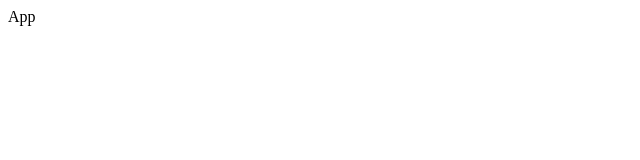
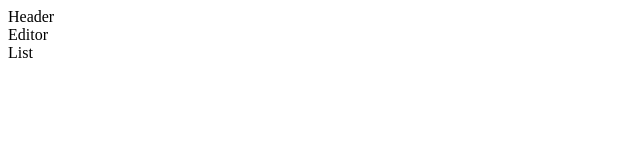
Before and after one commit to sssseungk/TodoList, a React (Vite) app: page / in a window 1280 px wide. Shown: the top 160 px of the page, without its empty margins (0-640 px from the left). Built offline with nearby package versions, Linux system fonts and the light colour scheme.

Commit message:
🔨 컴포넌트 생성

```diff
--- a/src/App.jsx
+++ b/src/App.jsx
@@ -1,8 +1,15 @@
 import './App.css'
+import Editor from './components/Editor';
+import Header from './components/Header'
+import List from './components/List';
 
 function App() {
   return (
-    <div>App</div>
+    <div className='App'>
+      <Header/>
+      <Editor/>
+      <List/>
+    </div>
   )
 }
 
--- /dev/null
+++ b/src/components/Editor.jsx
@@ -0,0 +1,7 @@
+function Editor() {
+  return (
+    <div>Editor</div>
+  )
+}
+
+export default Editor;
--- /dev/null
+++ b/src/components/Header.jsx
@@ -0,0 +1,7 @@
+function Header() {
+  return (
+    <div>Header</div>
+  )
+}
+
+export default Header;
--- /dev/null
+++ b/src/components/List.jsx
@@ -0,0 +1,7 @@
+function List() {
+  return (
+    <div>List</div>
+  )
+}
+
+export default List;
```
